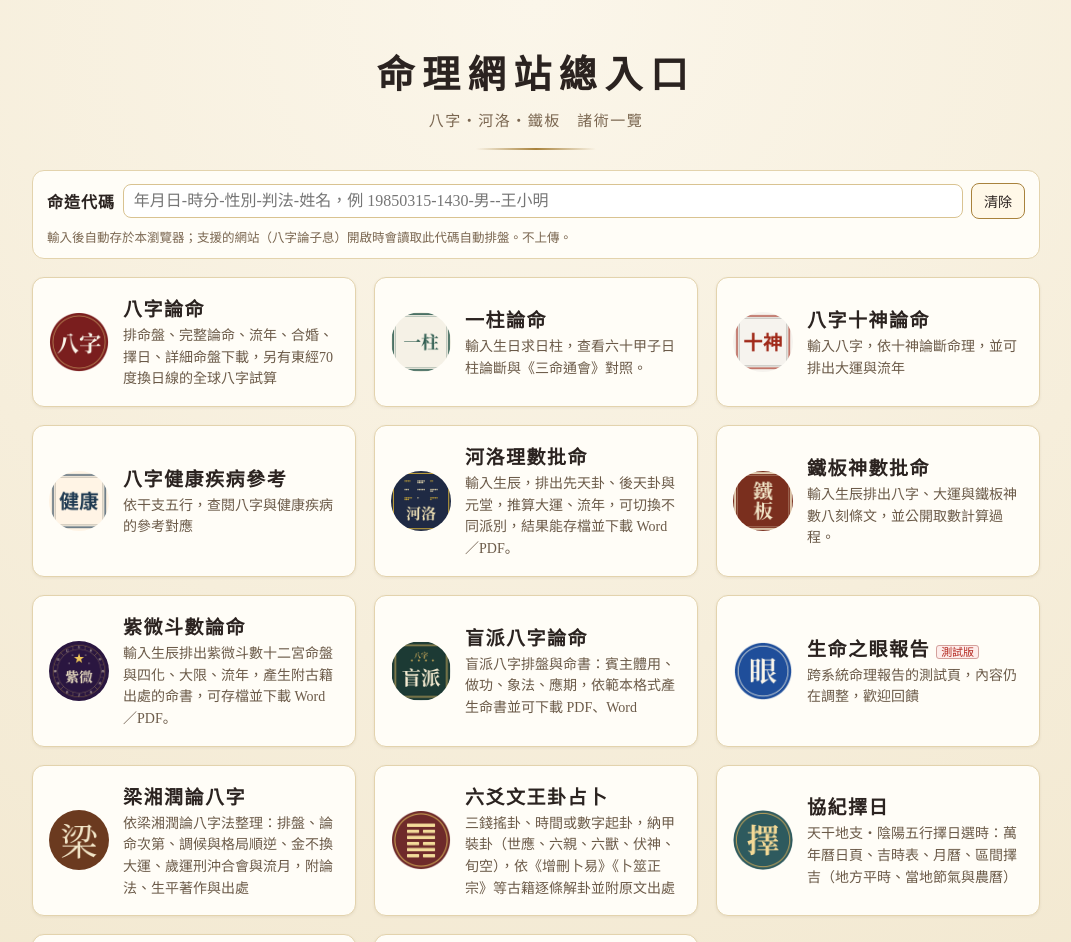
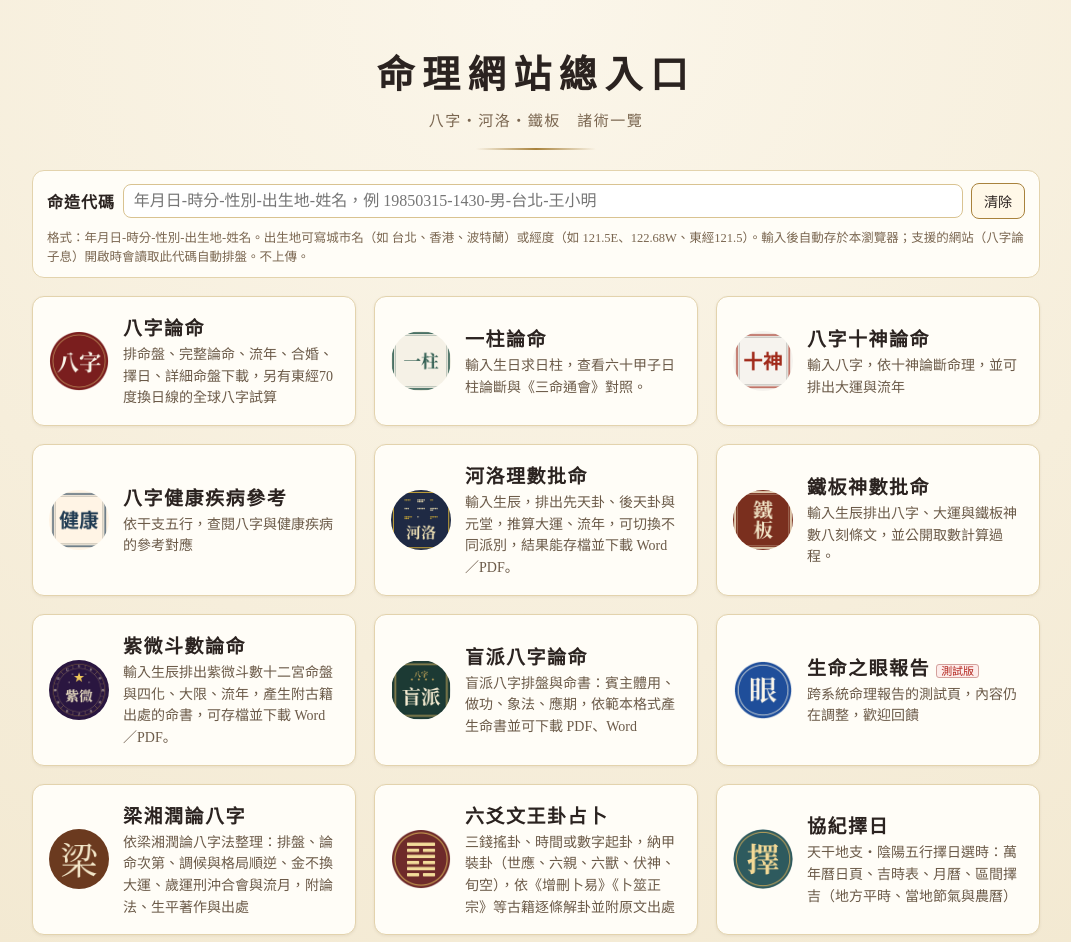
Before and after one commit to regulusab/regulusab.github.io, a plain HTML site: page index.html in a window 1280 px wide. Shown: the top 942 px of the page, without its empty margins (104-1175 px from the left). Drawn offline with Linux system fonts and the light colour scheme.

Commit message:
portal: 命造代碼框說明改為「出生地」

```diff
--- a/index.html
+++ b/index.html
@@ -32,7 +32,7 @@ footer{text-align:center;color:#9a8670;font-size:12px;padding:0 16px 30px}
 #mz button{font:inherit;font-size:14px;padding:7px 12px;border:1px solid #a8823c;border-radius:8px;background:#fff8e8;color:#2b2320;cursor:pointer}#mz .h{flex:1 0 100%;font-size:12.5px;color:#7a6650;margin:0}
 </style></head><body>
 <header><h1>命理網站總入口</h1><p class="sub">八字・河洛・鐵板　諸術一覽</p><div class="rule"></div></header>
-<section id="mz" aria-label="命造代碼"><div class="box"><label for="mzIn">命造代碼</label><input id="mzIn" type="text" autocomplete="off" placeholder="年月日-時分-性別-判法-姓名，例 19850315-1430-男--王小明"><button type="button" id="mzClr">清除</button><p class="h" id="mzH">輸入後自動存於本瀏覽器；支援的網站（八字論子息）開啟時會讀取此代碼自動排盤。不上傳。</p></div></section>
+<section id="mz" aria-label="命造代碼"><div class="box"><label for="mzIn">命造代碼</label><input id="mzIn" type="text" autocomplete="off" placeholder="年月日-時分-性別-出生地-姓名，例 19850315-1430-男-台北-王小明"><button type="button" id="mzClr">清除</button><p class="h" id="mzH">格式：年月日-時分-性別-出生地-姓名。出生地可寫城市名（如 台北、香港、波特蘭）或經度（如 121.5E、122.68W、東經121.5）。輸入後自動存於本瀏覽器；支援的網站（八字論子息）開啟時會讀取此代碼自動排盤。不上傳。</p></div></section>
 <main id="grid" aria-live="polite"></main>
 <footer>內容僅供參考</footer>
 <script>
```
